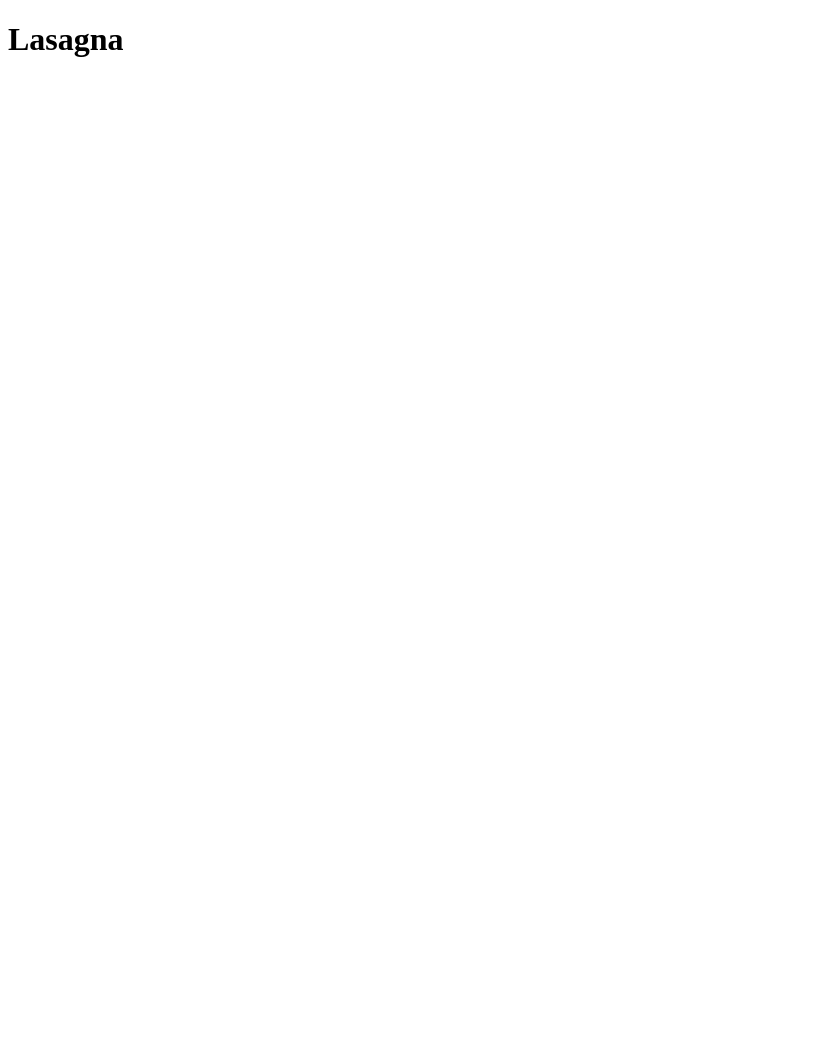
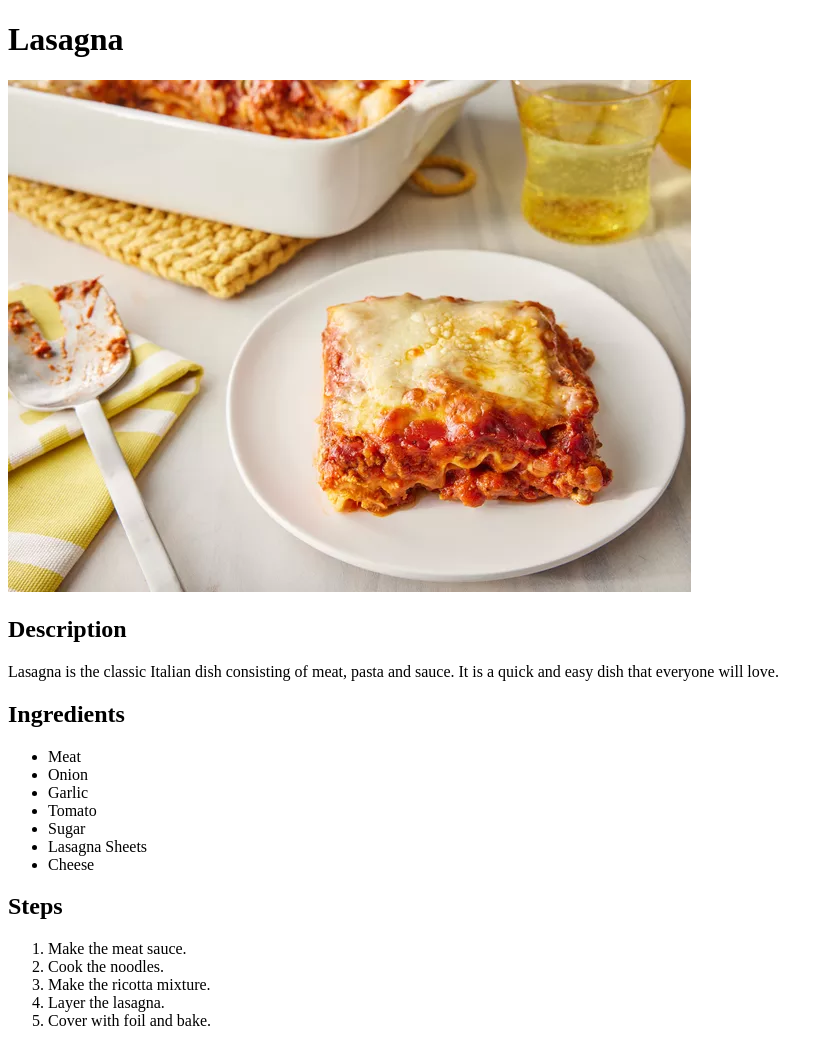
Before and after one commit to Spoogleey/odin-recipes, a plain HTML site: page recipes/lasagna.html in a window 1280 px wide. Shown: the whole page, without its empty margins (0-833 px from the left). Before the commit the page ends 800 px from the top, so only its background shows below. Drawn offline with Linux system fonts and the light colour scheme.

Commit message:
Added and linked the first recipe, lasagna.
Added a picture, description, ingredients and steps to the first recipe which is lasagna.

```diff
--- a/recipes/lasagna.html
+++ b/recipes/lasagna.html
@@ -7,5 +7,26 @@
 </head>
 <body>
     <h1>Lasagna</h1>
+    <img src="../images/lasagna.jpg" alt="Picture of a finished lasagna">
+    <h2>Description</h2>
+    <p>Lasagna is the classic Italian dish consisting of meat, pasta and sauce. It is a quick and easy dish that everyone will love.</p>
+    <h2>Ingredients</h2>
+    <ul>
+        <li>Meat</li>
+        <li>Onion</li>
+        <li>Garlic</li>
+        <li>Tomato</li>
+        <li>Sugar</li>
+        <li>Lasagna Sheets</li>
+        <li>Cheese</li>
+    </ul>
+    <h2>Steps</h2>
+    <ol>
+        <li>Make the meat sauce.</li>
+        <li>Cook the noodles.</li>
+        <li>Make the ricotta mixture.</li>
+        <li>Layer the lasagna.</li>
+        <li>Cover with foil and bake.</li>
+    </ol>
 </body>
 </html>
```
Also changed, not shown: index.html (+1 -0 lines), images/lasagna.jpg (added).
